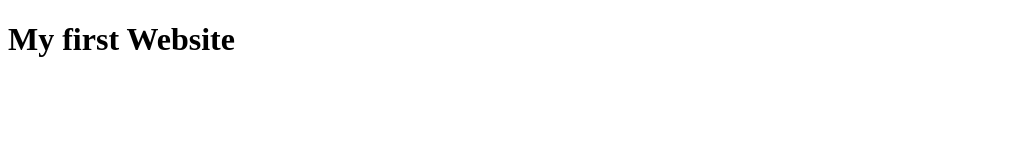
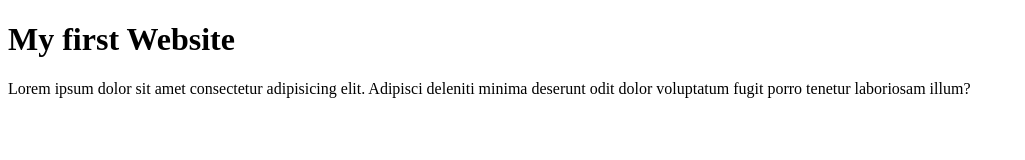
Before and after one commit to robiulXhasan/first-wesite, a plain HTML site: page index.html in a window 1280 px wide. Shown: the whole page, without its empty margins (0-1025 px from the left). Drawn offline with Linux system fonts and the light colour scheme.

Commit message:
paragraph added

```diff
--- a/index.html
+++ b/index.html
@@ -10,6 +10,8 @@
 
 <body>
     <h1>My first Website </h1>
+    <p>Lorem ipsum dolor sit amet consectetur adipisicing elit. Adipisci deleniti minima deserunt odit dolor voluptatum
+        fugit porro tenetur laboriosam illum?</p>
 </body>
 
 </html>
```
